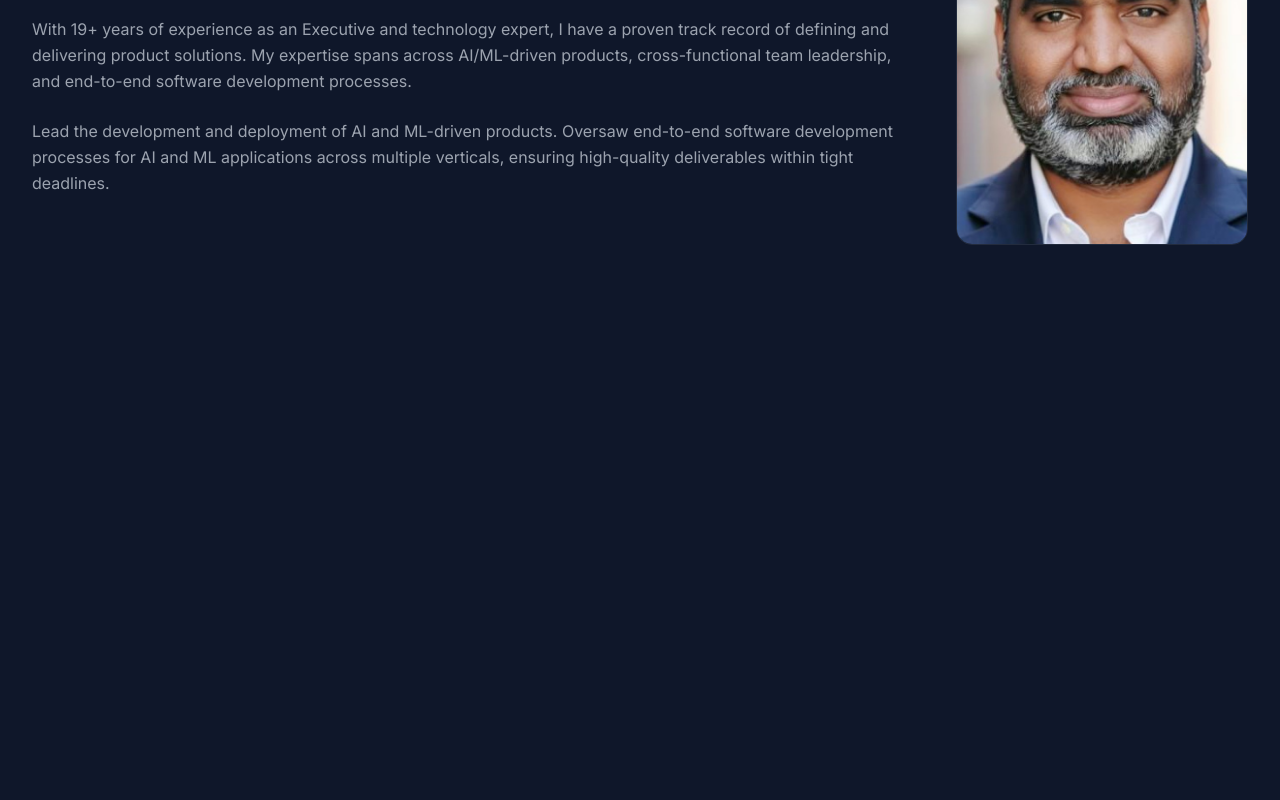
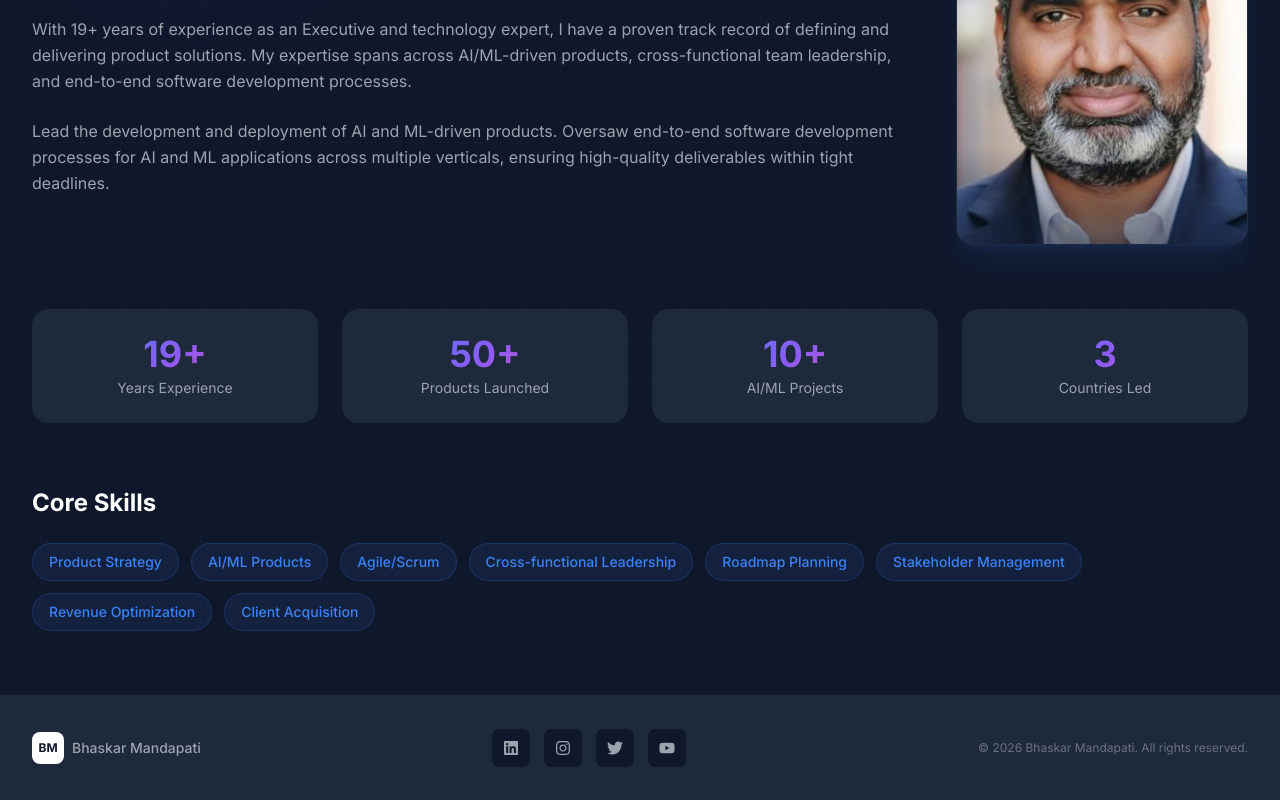
Before and after one commit to balaji10krishnan/bhaskar-portfolio, a React (Vite) app: page /bhaskar-portfolio/about in a window 1280 px wide. Shown: the part 378-1178 px from the top of the page. Before the commit the page ends 800 px from the top, so only its background shows below. Built offline with nearby package versions, Linux system fonts and the light colour scheme.

Commit message:
Enhance UI across all pages: gradient text, glow effects, scroll-aware navbar, stats section, footer, and grid backgrounds

```diff
--- a/src/App.jsx
+++ b/src/App.jsx
@@ -1,6 +1,7 @@
 import { BrowserRouter, Routes, Route } from 'react-router-dom'
 import { ThemeProvider } from './context/ThemeContext'
 import Navbar from './components/Navbar'
+import Footer from './components/Footer'
 import ScrollToTop from './components/ScrollToTop'
 import Home from './pages/Home'
 import About from './pages/About'
@@ -20,6 +21,7 @@ function App() {
           <Route path="/blogs" element={<Blogs />} />
           <Route path="/gallery" element={<Gallery />} />
         </Routes>
+        <Footer />
       </BrowserRouter>
     </ThemeProvider>
   )
--- /dev/null
+++ b/src/components/Footer.jsx
@@ -0,0 +1,56 @@
+import { FaLinkedin, FaInstagram, FaTwitter, FaYoutube } from 'react-icons/fa'
+import { useTheme } from '../context/ThemeContext'
+
+export default function Footer() {
+  const { isDark } = useTheme()
+
+  const socialLinks = [
+    { icon: FaLinkedin, href: '#', label: 'LinkedIn' },
+    { icon: FaInstagram, href: '#', label: 'Instagram' },
+    { icon: FaTwitter, href: '#', label: 'Twitter' },
+    { icon: FaYoutube, href: '#', label: 'YouTube' },
+  ]
+
+  return (
+    <footer className={`border-t ${isDark ? 'bg-dark-lighter border-gray-800' : 'bg-gray-50 border-gray-200'}`}>
+      <div className="max-w-7xl mx-auto px-4 sm:px-6 lg:px-8 py-8">
+        <div className="flex flex-col md:flex-row items-center justify-between gap-6">
+          {/* Logo */}
+          <div className="flex items-center gap-2">
+            <div className={`w-8 h-8 rounded-lg flex items-center justify-center font-bold text-xs ${
+              isDark ? 'bg-white text-dark' : 'bg-dark text-white'
+            }`}>
+              BM
+            </div>
+            <span className={`text-sm font-medium ${isDark ? 'text-gray-400' : 'text-gray-600'}`}>
+              Bhaskar Mandapati
+            </span>
+          </div>
+
+          {/* Social Icons */}
+          <div className="flex gap-3">
+            {socialLinks.map(({ icon: Icon, href, label }) => (
+              <a
+                key={label}
+                href={href}
+                aria-label={label}
+                className={`w-10 h-10 rounded-lg flex items-center justify-center transition-all duration-300 hover:-translate-y-0.5 ${
+                  isDark
+                    ? 'bg-dark border border-gray-800 text-gray-400 hover:text-white hover:border-accent'
+                    : 'bg-white border border-gray-200 text-gray-500 hover:text-accent hover:border-accent'
+                }`}
+              >
+                <Icon size={16} />
+              </a>
+            ))}
+          </div>
+
+          {/* Copyright */}
+          <p className={`text-xs ${isDark ? 'text-gray-500' : 'text-gray-400'}`}>
+            &copy; {new Date().getFullYear()} Bhaskar Mandapati. All rights reserved.
+          </p>
+        </div>
+      </div>
+    </footer>
+  )
+}
--- a/src/index.css
+++ b/src/index.css
@@ -62,3 +62,41 @@ html:not(.dark) ::-webkit-scrollbar-thumb {
 ::-webkit-scrollbar-thumb:hover {
   background: #60a5fa;
 }
+
+/* Gradient text utility */
+.gradient-text {
+  background: linear-gradient(135deg, #3b82f6, #8b5cf6, #ec4899);
+  -webkit-background-clip: text;
+  -webkit-text-fill-color: transparent;
+  background-clip: text;
+}
+
+/* Glow effect */
+.glow-blue {
+  box-shadow: 0 0 20px rgba(59, 130, 246, 0.3);
+}
+
+.glow-blue:hover {
+  box-shadow: 0 0 30px rgba(59, 130, 246, 0.5);
+}
+
+/* Glass card */
+.glass-card {
+  backdrop-filter: blur(12px);
+  -webkit-backdrop-filter: blur(12px);
+}
+
+/* Subtle grid pattern for dark bg */
+.bg-grid-dark {
+  background-image:
+    linear-gradient(rgba(59, 130, 246, 0.03) 1px, transparent 1px),
+    linear-gradient(90deg, rgba(59, 130, 246, 0.03) 1px, transparent 1px);
+  background-size: 40px 40px;
+}
+
+.bg-grid-light {
+  background-image:
+    linear-gradient(rgba(30, 58, 95, 0.03) 1px, transparent 1px),
+    linear-gradient(90deg, rgba(30, 58, 95, 0.03) 1px, transparent 1px);
+  background-size: 40px 40px;
+}
--- a/src/pages/About.jsx
+++ b/src/pages/About.jsx
@@ -1,27 +1,49 @@
 import { useTheme } from '../context/ThemeContext'
 import profileImg from '../assets/Profile.jpeg'
+
+const stats = [
+  { value: '19+', label: 'Years Experience' },
+  { value: '50+', label: 'Products Launched' },
+  { value: '10+', label: 'AI/ML Projects' },
+  { value: '3', label: 'Countries Led' },
+]
+
+const skills = [
+  'Product Strategy', 'AI/ML Products', 'Agile/Scrum', 'Cross-functional Leadership',
+  'Roadmap Planning', 'Stakeholder Management', 'Revenue Optimization', 'Client Acquisition',
+]
 
 export default function About() {
   const { isDark } = useTheme()
 
   return (
-    <div className={`min-h-screen pt-28 sm:pt-24 pb-16 ${isDark ? 'bg-dark' : 'bg-white'}`}>
-      <div className="max-w-7xl mx-auto px-4 sm:px-6 lg:px-8">
+    <div className={`min-h-screen pt-28 sm:pt-24 pb-16 ${isDark ? 'bg-dark bg-grid-dark' : 'bg-white bg-grid-light'}`}>
+      {/* Decorative gradient orb */}
+      <div className="absolute top-0 left-0 w-[400px] h-[400px] rounded-full opacity-15 blur-[100px] pointer-events-none"
+        style={{ background: 'radial-gradient(circle, rgba(139,92,246,0.4), transparent)' }}
+      />
+
+      <div className="max-w-7xl mx-auto px-4 sm:px-6 lg:px-8 relative">
         <div className="text-center mb-12 opacity-0 animate-fadeIn">
           <h1 className={`text-4xl sm:text-5xl font-bold mb-4 ${isDark ? 'text-white' : 'text-dark'}`}>About Me</h1>
           <p className={isDark ? 'text-gray-400' : 'text-gray-500'}>Get to know me better</p>
         </div>
 
-        <div className="grid md:grid-cols-[3fr_1fr] gap-12 items-center">
+        <div className="grid md:grid-cols-[3fr_1fr] gap-12 items-center mb-16">
 
           {/* Right: Photo - First on mobile */}
           <div className="w-full order-first md:order-last opacity-0 animate-scaleIn delay-300">
-            <div className={`relative w-full aspect-[3/4] overflow-hidden rounded-2xl ${isDark ? 'border border-gray-700/50' : 'border border-gray-200'}`}>
+            <div className={`relative w-full aspect-[3/4] overflow-hidden rounded-2xl transition-all duration-500 ${
+              isDark
+                ? 'border border-gray-700/50 shadow-xl shadow-accent/10'
+                : 'border border-gray-200 shadow-xl shadow-gray-300/30'
+            }`}>
               <img
                 src={profileImg}
                 alt="Bhaskar Mandapati"
                 className="w-full h-full object-cover object-top"
               />
+              <div className="absolute inset-x-0 bottom-0 h-1/4 bg-gradient-to-t from-dark/60 to-transparent" />
             </div>
           </div>
 
@@ -43,7 +65,44 @@ export default function About() {
               deliverables within tight deadlines.
             </p>
           </div>
+        </div>
 
+        {/* Stats Row */}
+        <div className={`grid grid-cols-2 md:grid-cols-4 gap-6 mb-16 opacity-0 animate-slideUp delay-300`}>
+          {stats.map((stat, index) => (
+            <div
+              key={stat.label}
+              className={`text-center p-6 rounded-2xl transition-all duration-300 hover:scale-105 ${
+                isDark
+                  ? 'bg-dark-lighter border border-gray-800 hover:border-accent/50 hover:shadow-[0_0_25px_rgba(59,130,246,0.15)]'
+                  : 'bg-gray-50 border border-gray-200 hover:border-accent/50 hover:shadow-lg'
+              }`}
+              style={{ animationDelay: `${300 + index * 100}ms` }}
+            >
+              <div className="text-3xl md:text-4xl font-bold gradient-text mb-1">{stat.value}</div>
+              <div className={`text-sm ${isDark ? 'text-gray-400' : 'text-gray-500'}`}>{stat.label}</div>
+            </div>
+          ))}
+        </div>
+
+        {/* Skills */}
+        <div className="opacity-0 animate-fadeIn delay-400">
+          <h2 className={`text-2xl font-bold mb-6 ${isDark ? 'text-white' : 'text-dark'}`}>Core Skills</h2>
+          <div className="flex flex-wrap gap-3">
+            {skills.map((skill, index) => (
+              <span
+                key={skill}
+                className={`px-4 py-2 rounded-full text-sm font-medium transition-all duration-300 hover:scale-105 ${
+                  isDark
+                    ? 'bg-accent/10 text-accent border border-accent/20 hover:bg-accent/20 hover:border-accent/40'
+                    : 'bg-accent/10 text-accent border border-accent/20 hover:bg-accent/20 hover:border-accent/40'
+                }`}
+                style={{ animationDelay: `${400 + index * 50}ms` }}
+              >
+                {skill}
+              </span>
+            ))}
+          </div>
         </div>
       </div>
     </div>
--- a/src/pages/Home.jsx
+++ b/src/pages/Home.jsx
@@ -1,13 +1,25 @@
 import { useTheme } from '../context/ThemeContext'
-import { FaLinkedin, FaInstagram, FaTwitter } from 'react-icons/fa'
+import { FaLinkedin, FaInstagram, FaTwitter, FaYoutube } from 'react-icons/fa'
 import profileImg from '../assets/Profile.jpeg'
 
 export default function Home() {
   const { isDark } = useTheme()
 
+  const socialLinks = [
+    { icon: FaLinkedin, href: '#', label: 'LinkedIn' },
+    { icon: FaInstagram, href: '#', label: 'Instagram' },
+    { icon: FaTwitter, href: '#', label: 'Twitter' },
+    { icon: FaYoutube, href: '#', label: 'YouTube' },
+  ]
+
   return (
-    <div className={`min-h-screen flex flex-col pt-28 sm:pt-24 ${isDark ? 'bg-dark' : 'bg-white'}`}>
-      <main className="flex-1 flex items-center">
+    <div className={`min-h-screen flex flex-col pt-28 sm:pt-24 ${isDark ? 'bg-dark bg-grid-dark' : 'bg-white bg-grid-light'}`}>
+      {/* Subtle gradient orb decoration */}
+      <div className="absolute top-20 right-0 w-[500px] h-[500px] rounded-full opacity-20 blur-[120px] pointer-events-none"
+        style={{ background: 'radial-gradient(circle, rgba(59,130,246,0.4), transparent)' }}
+      />
+
+      <main className="flex-1 flex items-center relative">
         <div className="w-full max-w-7xl mx-auto px-4 sm:px-6 lg:px-8">
           <div className="grid grid-cols-1 md:grid-cols-[3fr_1fr] gap-12 items-center">
 
@@ -26,8 +38,8 @@ export default function Home() {
                 </div>
               </div>
 
-              {/* Hero Title */}
-              <h1 className={`text-4xl md:text-5xl lg:text-6xl font-bold leading-[1.1] mb-6 opacity-0 animate-fadeIn delay-200 ${isDark ? 'text-white' : 'text-dark'}`}>
+              {/* Hero Title with gradient */}
+              <h1 className={`text-4xl md:text-5xl lg:text-6xl font-bold leading-[1.1] mb-6 opacity-0 animate-fadeIn delay-200 ${isDark ? 'gradient-text' : 'text-dark'}`}>
                 Driving Growth Through Product Innovation
               </h1>
 
@@ -37,29 +49,40 @@ export default function Home() {
                 high-impact digital solutions.
               </p>
 
-              {/* Social Icons */}
+              {/* Social Icons with glow hover */}
               <div className="flex gap-4 opacity-0 animate-fadeIn delay-400">
-                <a href="#" className={`w-12 h-12 rounded-xl flex items-center justify-center transition-all duration-300 hover:-translate-y-1 ${isDark ? 'bg-dark-lighter border border-gray-700 text-gray-400 hover:text-white hover:border-gray-500' : 'bg-gray-100 border border-gray-200 text-gray-500 hover:text-dark hover:border-gray-400'}`}>
-                  <FaLinkedin size={20} />
-                </a>
-                <a href="#" className={`w-12 h-12 rounded-xl flex items-center justify-center transition-all duration-300 hover:-translate-y-1 ${isDark ? 'bg-dark-lighter border border-gray-700 text-gray-400 hover:text-white hover:border-gray-500' : 'bg-gray-100 border border-gray-200 text-gray-500 hover:text-dark hover:border-gray-400'}`}>
-                  <FaInstagram size={20} />
-                </a>
-                <a href="#" className={`w-12 h-12 rounded-xl flex items-center justify-center transition-all duration-300 hover:-translate-y-1 ${isDark ? 'bg-dark-lighter border border-gray-700 text-gray-400 hover:text-white hover:border-gray-500' : 'bg-gray-100 border border-gray-200 text-gray-500 hover:text-dark hover:border-gray-400'}`}>
-                  <FaTwitter size={20} />
-                </a>
+                {socialLinks.map(({ icon: Icon, href, label }) => (
+                  <a
+                    key={label}
+                    href={href}
+                    aria-label={label}
+                    className={`w-12 h-12 rounded-xl flex items-center justify-center transition-all duration-300 hover:-translate-y-1 hover:scale-110 ${
+                      isDark
+                        ? 'bg-dark-lighter border border-gray-700 text-gray-400 hover:text-white hover:border-accent hover:shadow-[0_0_20px_rgba(59,130,246,0.3)]'
+                        : 'bg-gray-100 border border-gray-200 text-gray-500 hover:text-accent hover:border-accent hover:shadow-[0_0_20px_rgba(59,130,246,0.2)]'
+                    }`}
+                  >
+                    <Icon size={20} />
+                  </a>
+                ))}
               </div>
 
             </div>
 
             {/* Right: Portrait Photo */}
             <div className="w-full opacity-0 animate-scaleIn delay-300">
-              <div className={`relative w-full aspect-[3/4] overflow-hidden rounded-2xl transition-all duration-500 hover:scale-[1.02] ${isDark ? 'border border-gray-700/50' : 'border border-gray-200'}`}>
+              <div className={`relative w-full aspect-[3/4] overflow-hidden rounded-2xl transition-all duration-500 hover:scale-[1.02] ${
+                isDark
+                  ? 'border border-gray-700/50 shadow-xl shadow-accent/10'
+                  : 'border border-gray-200 shadow-xl shadow-gray-300/30'
+              }`}>
                 <img
                   src={profileImg}
                   alt="Bhaskar Mandapati portrait"
                   className="w-full h-full object-cover object-top"
                 />
+                {/* Gradient overlay at bottom */}
+                <div className="absolute inset-x-0 bottom-0 h-1/3 bg-gradient-to-t from-dark/60 to-transparent" />
               </div>
             </div>
 
```
Also changed, not shown: src/App.css (+15 -0 lines), src/components/Navbar.jsx (+37 -14 lines), src/pages/Blogs.jsx (+34 -14 lines), src/pages/Gallery.jsx (+21 -8 lines).
